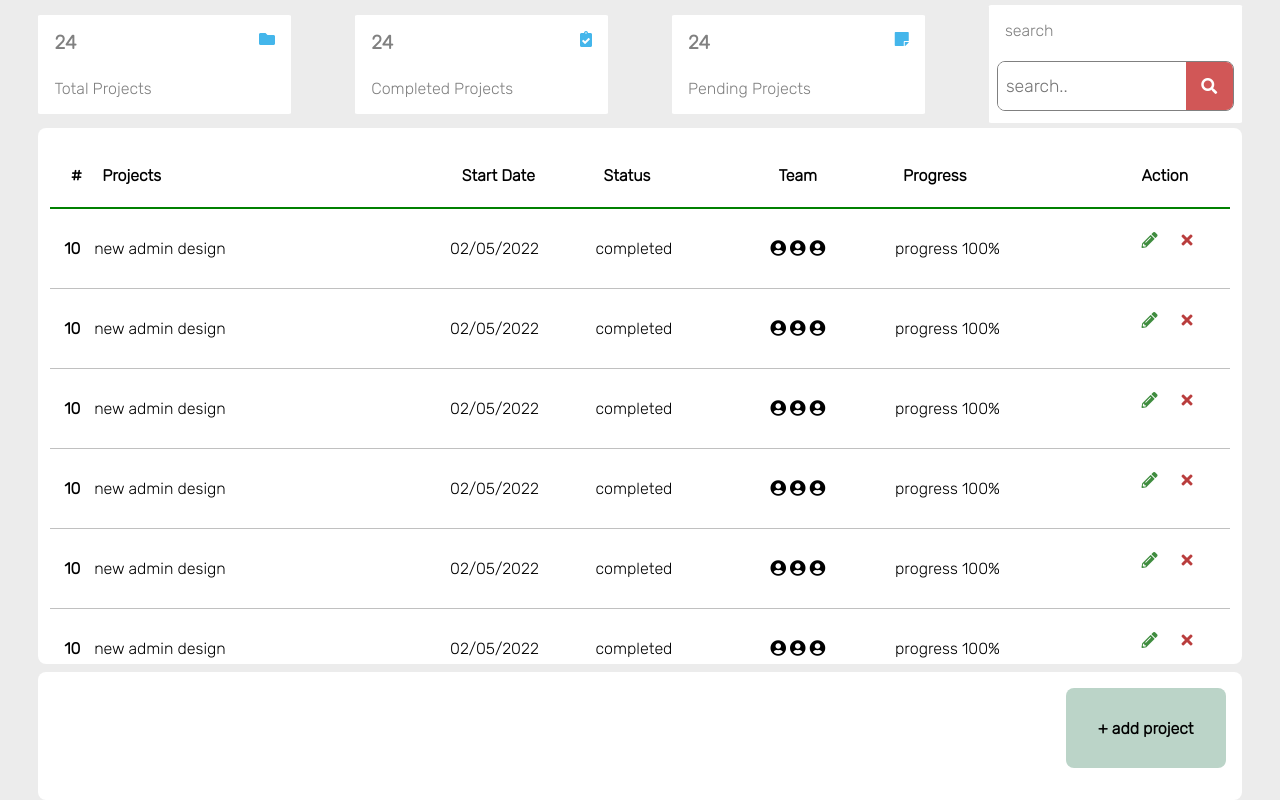
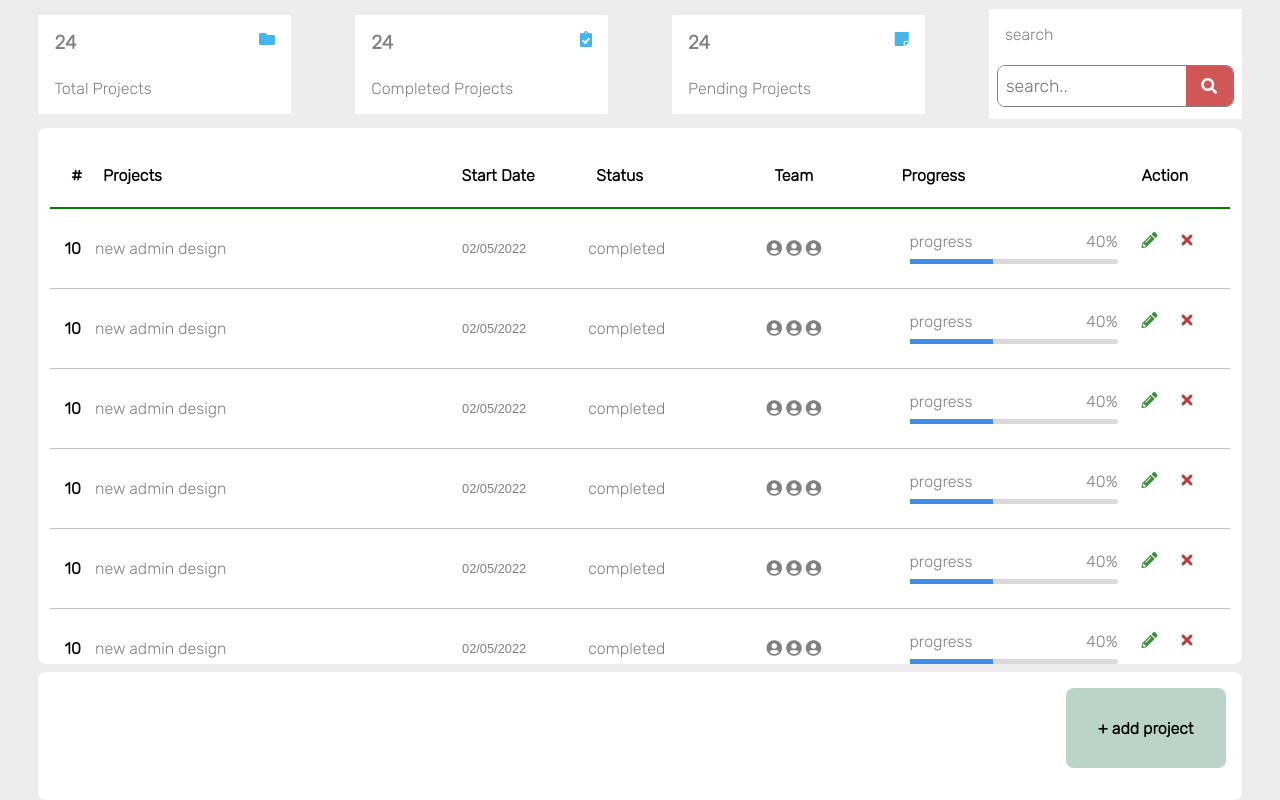
Before and after one commit to vasuDevMandal/user_management_dashboard, a plain HTML site: page index.html in a window 1280 px wide. Drawn offline with Linux system fonts and the light colour scheme.

Commit message:
ui second and js first update

```diff
--- a/css/style.css
+++ b/css/style.css
@@ -95,7 +95,7 @@ body{
     color:grey;
 }
 .search_bar input{
-    height:6vh;
+    height:5vh;
     width: 80%;
     padding: 1vh;
     outline: none;
@@ -112,7 +112,7 @@ body{
 .search_bar i{
     float: right;
     width: 20%;
-    height: 6vh;
+    height: 5vh;
     color: white;
     background-color: rgb(209, 87, 87);
     display: flex;
@@ -182,6 +182,7 @@ table th{
 table td{
     /* padding: 2vh 0 3vh 1vh; */
     height: 10vh;
+    color: grey;
 }
 
 table tr:nth-child(2){
@@ -190,11 +191,16 @@ table tr:nth-child(2){
 .pr_id{
     font-weight: bold;
     text-align: center;
+    color: black;
 }
 .pr_date,
 table th:nth-child(1),
 table th:nth-child(3){
     text-align: center;
+}
+.pr_date{
+    font-family: "arial";
+    font-size: .8em;
 }
 .pr_actions{
     width: 12vh;
@@ -217,3 +223,29 @@ table th:nth-child(3){
 .pr_actions i:last-child{
     color:rgb(185, 61, 61)
 }
+.pr_progress{
+    width: 30vh;
+    /* border: 1px solid green; */
+    padding: 1vh 2vh;
+}
+.pr_progress > span{
+    display: flex;
+    flex-direction: row;
+    justify-content: space-between;
+    padding-bottom: 1vh;
+}
+#progressbar {
+    background-color:rgb(218, 216, 216);
+    border-radius: 5px;
+    /* (height of inner div) / 2 + padding */
+    /* padding: 3px; */
+     /* border: 1px solid green; */
+  }
+
+#progressbar>div {
+    background-color: rgb(62, 141, 231);
+    width: 40%;
+    /* Adjust with JavaScript */
+    height: 5px;
+    border-radius: 2%;
+  }
--- a/index.html
+++ b/index.html
@@ -84,7 +84,15 @@
                             <i class="fas fa-user-circle"></i>
                             <i class="fas fa-user-circle"></i>
                         </td>
-                        <td class="pr_progress">progress 100%</td>
+                        <td class="pr_progress">
+                            <span>
+                                <span>progress</span>
+                                <span>40%</span>
+                            </span>
+                            <div id="progressbar">
+                                <div></div>
+                            </div>
+                        </td>
                         <td class="pr_actions">
                             <i class="fas fa-pencil-alt"></i>
                             <i class="fas fa-times"></i>
@@ -100,7 +108,15 @@
                             <i class="fas fa-user-circle"></i>
                             <i class="fas fa-user-circle"></i>
                         </td>
-                        <td class="pr_progress">progress 100%</td>
+                        <td class="pr_progress">
+                            <span>
+                                <span>progress</span>
+                                <span>40%</span>
+                            </span>
+                            <div id="progressbar">
+                                <div></div>
+                            </div>
+                        </td>
                         <td class="pr_actions">
                             <i class="fas fa-pencil-alt"></i>
                             <i class="fas fa-times"></i>
@@ -116,7 +132,15 @@
                             <i class="fas fa-user-circle"></i>
                             <i class="fas fa-user-circle"></i>
                         </td>
-                        <td class="pr_progress">progress 100%</td>
+                        <td class="pr_progress">
+                            <span>
+                                <span>progress</span>
+                                <span>40%</span>
+                            </span>
+                            <div id="progressbar">
+                                <div></div>
+                            </div>
+                        </td>
                         <td class="pr_actions">
                             <i class="fas fa-pencil-alt"></i>
                             <i class="fas fa-times"></i>
@@ -132,7 +156,15 @@
                             <i class="fas fa-user-circle"></i>
                             <i class="fas fa-user-circle"></i>
                         </td>
-                        <td class="pr_progress">progress 100%</td>
+                        <td class="pr_progress">
+                            <span>
+                                <span>progress</span>
+                                <span>40%</span>
+                            </span>
+                            <div id="progressbar">
+                                <div></div>
+                            </div>
+                        </td>
                         <td class="pr_actions">
                             <i class="fas fa-pencil-alt"></i>
                             <i class="fas fa-times"></i>
@@ -148,7 +180,15 @@
                             <i class="fas fa-user-circle"></i>
                             <i class="fas fa-user-circle"></i>
                         </td>
-                        <td class="pr_progress">progress 100%</td>
+                        <td class="pr_progress">
+                            <span>
+                                <span>progress</span>
+                                <span>40%</span>
+                            </span>
+                            <div id="progressbar">
+                                <div></div>
+                            </div>
+                        </td>
                         <td class="pr_actions">
                             <i class="fas fa-pencil-alt"></i>
                             <i class="fas fa-times"></i>
@@ -164,7 +204,15 @@
                             <i class="fas fa-user-circle"></i>
                             <i class="fas fa-user-circle"></i>
                         </td>
-                        <td class="pr_progress">progress 100%</td>
+                        <td class="pr_progress">
+                            <span>
+                                <span>progress</span>
+                                <span>40%</span>
+                            </span>
+                            <div id="progressbar">
+                                <div></div>
+                            </div>
+                        </td>
                         <td class="pr_actions">
                             <i class="fas fa-pencil-alt"></i>
                             <i class="fas fa-times"></i>
@@ -184,6 +232,29 @@
 
 </div>
 
+<script>
+
+   let Data = [
+                {
+                    projectName: "",
+                    startDate: "",
+                    status: "",
+                    members: [
+                        {
+                            name: "",
+                            avatarUrl: ""
+                        }
+                    ],
+                    progress: ""
+                }
+            ]
+
+
+    console.log(JSON.stringify(Data));
+    console.log(JSON.parse(JSON.stringify(Data)));
+
+
+</script>
 
 </body>
 </html>
```
